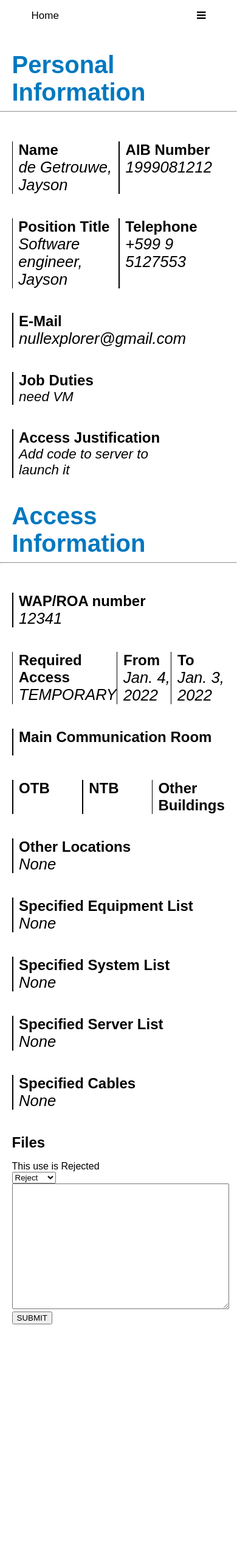
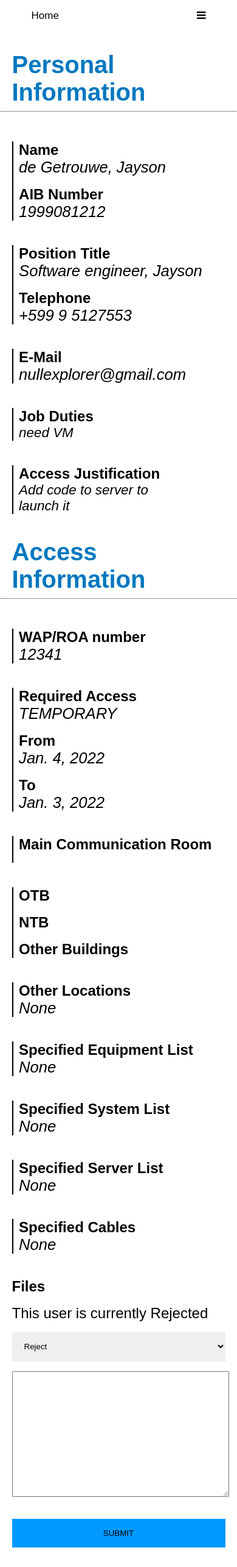
Before and after one commit to jaysonmk2/Comsroomform, a Django app: page /1 in a window 390 px wide. Shown: the whole page at 61% size. Before the commit the page ends 2172 px from the top, so only its background shows below. Run offline with Django 3.2, Linux system fonts and the light colour scheme; a user stored in the database is signed in; data comes from the database, SQL or seed files in the repository; both versions use the stored data as it was after the commit; data that the repository does not hold is empty.

Commit message:
added mobile version

```diff
--- a/Home/FormPage/templates/admin/admin-view-user-detail.html
+++ b/Home/FormPage/templates/admin/admin-view-user-detail.html
@@ -18,8 +18,8 @@
                 </div>
                 <div class="text-box">
                     <div class="text-box-line"></div>
-                    <div class="text-box-text">
-                        <p class="text-box-title">AIB Number</p>
+                    <div class="text-box-text q">
+                        <p class="text-box-title ">AIB Number</p>
                         <p class="text-box-information">{{dic.user_detail.AIB_number}}</p>
                     </div>
                 </div>
@@ -34,8 +34,8 @@
                 </div>
                 <div class="text-box">
                     <div class="text-box-line"></div>
-                    <div class="text-box-text">
-                        <p class="text-box-title">Telephone</p>
+                    <div class="text-box-text q">
+                        <p class="text-box-title"> Telephone</p>
                         <p class="text-box-information">+599 9 {{dic.user_detail.telephone}}</p>
                     </div>
                 </div>
@@ -95,14 +95,14 @@
                 </div>
                 <div class="text-box">
                     <div class="text-box-line"></div>
-                    <div class="text-box-text">
+                    <div class="text-box-text q">
                         <p class="text-box-title">From</p>
                         <p class="text-box-information">{{dic.user_detail.start_time}}</p>
                     </div>
                 </div>
                 <div class="text-box">
                     <div class="text-box-line"></div>
-                    <div class="text-box-text">
+                    <div class="text-box-text q">
                         <p class="text-box-title">To</p>
                         <p class="text-box-information">{{dic.user_detail.end_time}}</p>
                     </div>
@@ -134,7 +134,7 @@
                 </div>
                 <div class="text-box">
                     <div class="text-box-line"></div>
-                    <div class="text-box-text">
+                    <div class="text-box-text q">
                         <p class="text-box-title">NTB</p>
                         {% for ntb in dic.user_detail.new_terminal_building.all %}
                             <li>{{ntb}}</li>
@@ -143,7 +143,7 @@
                 </div>
                 <div class="text-box">
                     <div class="text-box-line"></div>
-                    <div class="text-box-text">
+                    <div class="text-box-text q">
                         <p class="text-box-title">Other Buildings</p>
                         {% for other_building in dic.user_detail.building.all %}
                             <li>{{other_building}}</li>
@@ -233,7 +233,7 @@
         </div>
 
         <div class="app-or-not">
-            <p class="approved-or-not">This use is
+            <p class="approved-or-not">This user is currently
                 {% if dic.user_detail.approved_or_not == None %}
                     Pending
                 {% elif dic.user_detail.approved_or_not == 'APPROVED' %}
--- a/Home/FormPage/views.py
+++ b/Home/FormPage/views.py
@@ -21,8 +21,8 @@ def FormPage(request):
             send_mail(
                     'New Form filled in',
                     'Yo my mans someone filled in a form check it out',
-                    'jaysonlauwerends@outlook.com',
-                    ['jaysonlauwerends@outlook.com'],
+                    'airporttesting@outlook.com',
+                    ['airporttesting@outlook.com'],
                 )
             for f in request.FILES.getlist('files'):
                 inputs = FileInput(request.FILES, request.POST)
@@ -121,7 +121,7 @@ def ViewUser(request, form_id):
                 send_mail(
                     'Subject here',
                     f'You have been rejected \n {email_extra_body}',
-                    'jaysonlauwerends@outlook.com',
+                    'airporttesting@outlook.com',
                     [email,],
                 )
             return redirect('Form:adminpage')
--- a/Home/Home/settings.py
+++ b/Home/Home/settings.py
@@ -143,6 +143,6 @@ LOGIN_URL = '/login'
 EMAIL_BACKEND = 'django.core.mail.backends.smtp.EmailBackend'
 EMAIL_HOST= 'smtp-mail.outlook.com'
 EMAIL_PORT = 587
-EMAIL_HOST_USER = ''
-EMAIL_HOST_PASSWORD = ''
+EMAIL_HOST_USER = 'airporttesting@outlook.com'
+EMAIL_HOST_PASSWORD = 'airportsita12'
 EMAIL_USE_TLS = True
--- a/Home/static/Css/admin-user/admin-user.css
+++ b/Home/static/Css/admin-user/admin-user.css
@@ -67,3 +67,45 @@
 .field-list .hide:not(:last-child){
     display:none;
 }
+
+select{
+    border:none;
+    padding: 1rem 1rem;
+    width:100%;
+    margin: 1rem 0;
+}
+
+.approved-or-not{
+    font-size: 1.5rem;
+}
+
+.submit{
+    border: none;
+    padding: 1rem 1rem;
+    width: 100%;
+    background-color: rgb(0, 153, 255);
+    transition:0.5s;
+    margin: 2rem 0;
+}
+.submit:hover{
+    background-color: rgb(0, 82, 136);
+}
+
+@media (max-width: 950px){
+    .wrapper{
+        width: 90%;
+
+    }
+    .r, .e, .t, .y{
+        display:none;
+    }
+    .information-container{
+        flex-direction: column;
+
+    }
+
+    .q{
+        margin-top: 1rem;
+    }
+
+}
--- a/Home/templates/base.html
+++ b/Home/templates/base.html
@@ -96,7 +96,7 @@ body {
       <a href="{%url 'Form:active'%}">Active</a>
       <a href="{%url 'Form:pending'%}">Pending</a>
       <a href="{%url 'Form:eliminated'%}">Eliminated</a>
-      <a href="{%url 'logout'%}">Logout</a>
+      <a href="{%url 'login'%}">Logout</a>
       <a href="javascript:void(0);" class="icon" onclick="myFunction()">
         <i class="fa fa-bars"></i>
       </a>
```
Also changed, not shown: Home/FormPage/templates/admin/admin-view.html (+7 -7 lines), Home/static/Css/FormPage/style.css (+14 -0 lines), Home/users/templates/users/login.html (+39 -2 lines), Home/db.sqlite3.
